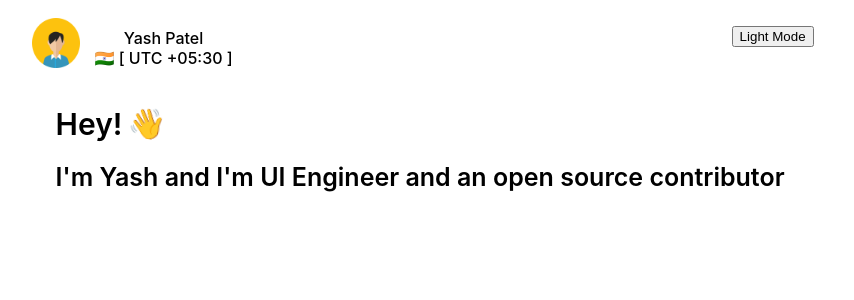
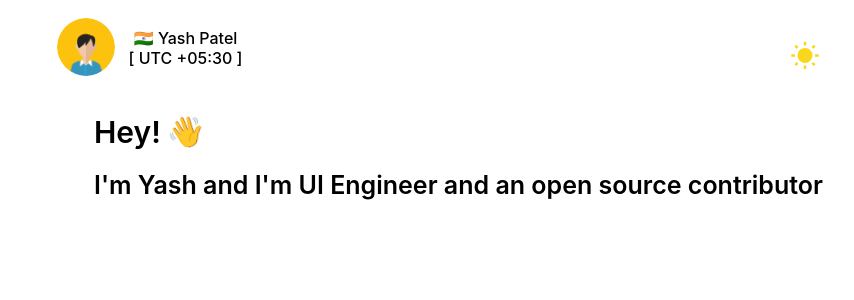
Before and after one commit to ryuk156/Portfolio, a Next.js app: page / in a window 1280 px wide. Shown: the top 300 px of the page, without its empty margins (226-1080 px from the left). Built offline with nearby package versions, Linux system fonts and the light colour scheme.

Commit message:
add: animation to theme manager

```diff
--- a/Components/Navbar/Navbar.js
+++ b/Components/Navbar/Navbar.js
@@ -1,20 +1,18 @@
+/* eslint-disable @next/next/no-img-element */
 import ThemeManager from "../ThemeManager/ThemeManager";
-import Image from "next/image";
 
 const Navbar = () => {
   return (
     <div className="nav">
       <div className="nav-brand">
-        <Image
+        <img
           src="/images/me.png"
           alt="Picture of the author"
           className="nav-brand-profile"
-          width={48}
-          height={48}
         />
         <div className="nav-brand-name">
-          <div className="nav-name">Yash Patel</div>
-          <div>🇮🇳 [ UTC +05:30 ]</div>
+          <div className="nav-name">🇮🇳 Yash Patel</div>
+          <div> [ UTC +05:30 ]</div>
         </div>
       </div>
       <div className="nav-theme-switcher">
--- a/Components/ThemeManager/ThemeManager.js
+++ b/Components/ThemeManager/ThemeManager.js
@@ -1,13 +1,29 @@
-import { useTheme } from 'next-themes'
+import { useTheme } from "next-themes";
 
 const ThemeManager = () => {
-  const { theme, setTheme } = useTheme()
+  const { theme, setTheme } = useTheme();
 
   return (
     <div>
-      <button onClick={() => setTheme(theme==='dark'?'light' : 'dark')}>Light Mode</button>
+      <div onClick={() => setTheme(theme === "dark" ? "light" : "dark")}>
+        <div className="sun-moon">
+          <div className="sun">
+            <svg className="sun-svg" style={{ width: "30px", height: "30px" }} viewBox="0 0 24 24">
+              <path d="M3.55,18.54L4.96,19.95L6.76,18.16L5.34,16.74M11,22.45C11.32,22.45 13,22.45 13,22.45V19.5H11M12,5.5A6,6 0 0,0 6,11.5A6,6 0 0,0 12,17.5A6,6 0 0,0 18,11.5C18,8.18 15.31,5.5 12,5.5M20,12.5H23V10.5H20M17.24,18.16L19.04,19.95L20.45,18.54L18.66,16.74M20.45,4.46L19.04,3.05L17.24,4.84L18.66,6.26M13,0.55H11V3.5H13M4,10.5H1V12.5H4M6.76,4.84L4.96,3.05L3.55,4.46L5.34,6.26L6.76,4.84Z" />
+            </svg>
+          </div>
+        </div>
+
+        <div className="sun-moon-2">
+          <div className="moon">
+            <svg className="sun-svg" style={{ width: "30px", height: "30px" }} viewBox="0 0 24 24">
+              <path d="M17.75,4.09L15.22,6.03L16.13,9.09L13.5,7.28L10.87,9.09L11.78,6.03L9.25,4.09L12.44,4L13.5,1L14.56,4L17.75,4.09M21.25,11L19.61,12.25L20.2,14.23L18.5,13.06L16.8,14.23L17.39,12.25L15.75,11L17.81,10.95L18.5,9L19.19,10.95L21.25,11M18.97,15.95C19.8,15.87 20.69,17.05 20.16,17.8C19.84,18.25 19.5,18.67 19.08,19.07C15.17,23 8.84,23 4.94,19.07C1.03,15.17 1.03,8.83 4.94,4.93C5.34,4.53 5.76,4.17 6.21,3.85C6.96,3.32 8.14,4.21 8.06,5.04C7.79,7.9 8.75,10.87 10.95,13.06C13.14,15.26 16.1,16.22 18.97,15.95M17.33,17.97C14.5,17.81 11.7,16.64 9.53,14.5C7.36,12.31 6.2,9.5 6.04,6.68C3.23,9.82 3.34,14.64 6.35,17.66C9.37,20.67 14.19,20.78 17.33,17.97Z" />
+            </svg>
+          </div>
+        </div>
+      </div>
     </div>
-  )
-}
+  );
+};
 
-export default ThemeManager
+export default ThemeManager;
--- a/styles/content.css
+++ b/styles/content.css
@@ -5,7 +5,7 @@
 }
 
 .content_container {
-  padding-left: 22%;
+  padding-left: 25%;
   padding-right: 18%;
 }
 
--- a/styles/globals.css
+++ b/styles/globals.css
@@ -1,6 +1,7 @@
 @import url("theme.css");
 @import url("navbar.css");
 @import url("content.css");
+@import url("thememanager.css");
 
 html,
 body {
@@ -10,6 +11,8 @@ body {
     Ubuntu, Cantarell, Fira Sans, Droid Sans, Helvetica Neue, sans-serif;
   color: var(--font-color);
   background-color: var(--color-primary);
+  transition: var(--transition-delay);
+  overflow: hidden;
 }
 
 * {
--- a/styles/navbar.css
+++ b/styles/navbar.css
@@ -1,8 +1,7 @@
 @import url("theme.css");
 @font-face {
   font-family: "Nunito";
-  src: local("Nunito"),
-    url(/public/fonts/Nunito-Regular.ttf) format("ttf");
+  src: local("Nunito"), url(/public/fonts/Nunito-Regular.ttf) format("ttf");
 }
 
 .nav {
@@ -17,7 +16,6 @@
 }
 
 .nav .nav-brand-name {
-
   margin-top: 10px;
   margin-left: 14px;
   font-weight: 500;
@@ -26,16 +24,16 @@
   /* font-family: "Nunito"; */
 }
 
-/* .nav-brand-profile{
-  margin-top: 10px;
+.nav-brand-profile{
   width: 58px;
   height: 58px;
   border-radius: 50%;
-} */
 
-.nav-name{
-   display: flex;
-   justify-content: center;
+}
+
+.nav-name {
+  display: flex;
+  justify-content: center;
 }
 
 .nav .nav-theme-switcher {
--- a/styles/theme.css
+++ b/styles/theme.css
@@ -2,10 +2,13 @@
   --color-primary: white;
   --font-color: #000000;
   --shadow: 0 8px 6px -6px #999;
+  --transition-delay: 1s ;
+  --accent-color: #f9d71c;
 }
 
 [data-theme="dark"] {
-  --color-primary: #1a1a1b;
+  --color-primary: #16102e;
   --font-color: white;
   --shadow: 0 8px 6px -6px grey;
+  --accent-color: #D9FBFD;
 }
--- /dev/null
+++ b/styles/thememanager.css
@@ -0,0 +1,73 @@
+@import url("theme.css");
+
+.sun-moon {
+  --rotation: 0;
+  position: absolute;
+  height: 200vmin;
+  transform: rotate(calc(var(--rotation-sun) * 1deg));
+  transition: transform var(--transition-delay);
+}
+
+.sun-moon-2 {
+  --rotation: 0;
+  position: absolute;
+  height: 200vmin;
+  transform: rotate(calc(var(--rotation-moon) * 1deg));
+  transition: transform var(--transition-delay);
+}
+
+[data-theme="dark"] .sun-moon {
+  --rotation-sun: 180;
+}
+
+[data-theme="dark"] .sun-moon-2 {
+  --rotation-moon: 180;
+}
+
+.sun,
+.moon {
+  position: absolute;
+  transition: opacity, fillvar(--transition-delay);
+  width: 30px;
+  height: 30px;
+  fill: var(--accent-color);
+}
+
+.sun {
+  top: 1%;
+  opacity: 1;
+}
+
+[data-theme="dark"] .sun {
+  opacity: 0;
+}
+
+.moon {
+  bottom: 1%;
+  opacity: 0;
+  animation: juggling 2.1s 4s infinite;
+  transform: rotate(180deg);
+}
+
+[data-theme="dark"] .moon {
+  opacity: 1;
+}
+
+
+  @keyframes juggling {
+    0% {
+      transform: rotate(180deg);
+    }
+    10% {
+      transform: rotate(190deg);
+    }
+    20% {
+      transform: rotate(170deg);
+    }
+    30% {
+      transform: rotate(190deg);
+    }
+    40% {
+      transform: rotate(180deg);
+    }
+  }
```
